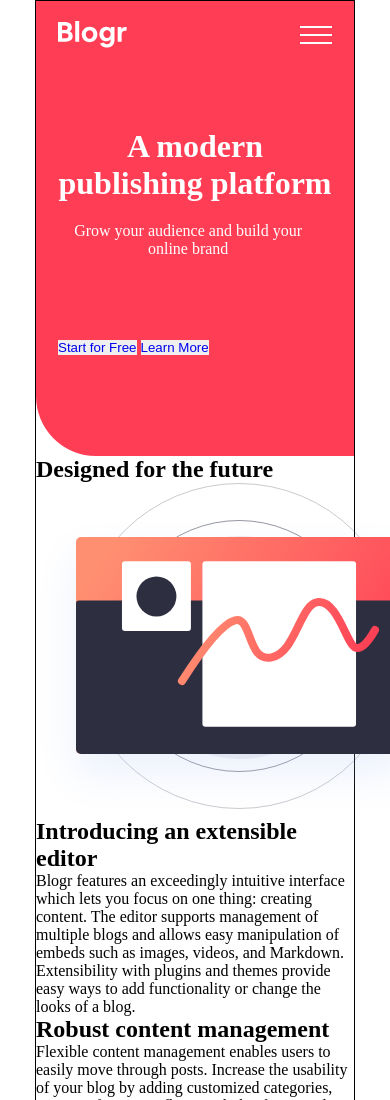
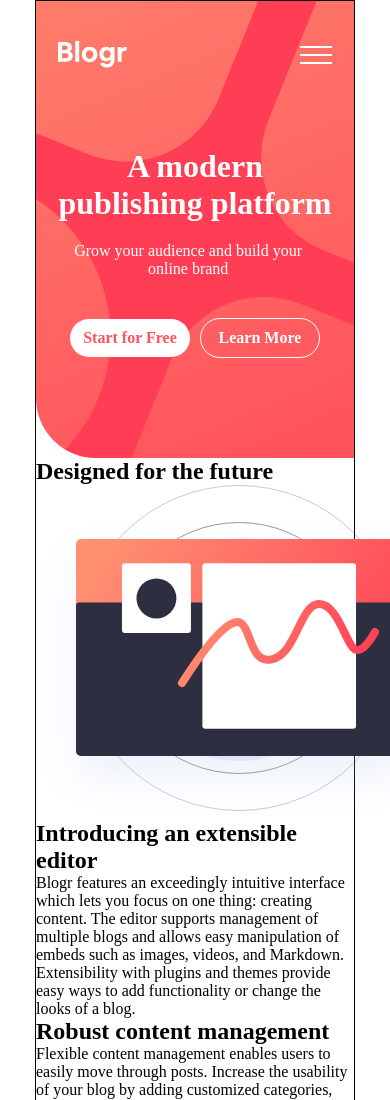
Before and after one commit to renato-albuquerque/blogr-landing-page, a plain HTML site: page index.html in a window 390 px wide. Shown: the top 1100 px of the page. Drawn offline with Linux system fonts and the light colour scheme.

Commit message:
completed header css - mobile

```diff
--- a/index.html
+++ b/index.html
@@ -56,9 +56,9 @@
                 <h1 class="titleHeader">A modern publishing platform</h1>
                 <p class="subtitleHeader">Grow your audience and build your online brand</p>
             </div>
-            <div>
-                <button><a href="#">Start for Free</a></button>
-                <button><a href="#">Learn More</a></button>
+            <div class="headerButtons">
+                <a class="buttonStart" href="#">Start for Free</a>
+                <a class="buttonLearn" href="#">Learn More</a>
             </div>
         </header>
         <main>
--- a/style.css
+++ b/style.css
@@ -4,7 +4,7 @@
     margin: 0;
     padding: 0;
     box-sizing: border-box;
-    border: none;
+    /* border: none; */
     text-decoration: none;
     list-style: none;
 }
@@ -16,8 +16,8 @@
 
     /* Primary */
 
-    --light-red: hsl(356, 100%, 66%);   /* (CTA text) */
-    --very-light-red: hsl(355, 100%, 74%);  /* (CTA hover background) */
+    --light-red-primary: hsl(356, 100%, 66%);   /* (CTA text) */
+    --very-light-red-primary: hsl(355, 100%, 74%);  /* (CTA hover background) */
     --very-dark-blue: hsl(208, 49%, 24%);   /* (headings) */
 
     /* Neutral */
@@ -31,8 +31,8 @@
 
     /* Background gradient - Intro/CTA mobile nav: */
 
-    --very-light-red: hsl(13, 100%, 72%);
-    --light-red: hsl(353, 100%, 62%);
+    --very-light-red-gradient: hsl(13, 100%, 72%);
+    --light-red-gradient: hsl(353, 100%, 62%);
 
     /* Background gradient - body: */
 
@@ -53,9 +53,10 @@ body {
 }
 
 header {
-    background-color: var(--light-red);
-    background-image: url(file/images/bg-pattern-intro-mobile.svg);
-    padding: 2rem 2.2rem 10rem;
+    background-color: var(--light-red-gradient);
+    background-image: url(./files/images/bg-pattern-intro-mobile.svg);
+    background-position: center;
+    padding: 4rem 2.2rem 10rem;
     border-bottom-left-radius: 6rem;
 }
 
@@ -88,5 +89,45 @@ header {
     color: var(--white);
     text-align: center;
     width: 95%;
-    margin-bottom: 8rem;
+    margin-bottom: 4rem;
 }
+
+.headerButtons {
+    display: flex;
+    justify-content: center;
+    align-items: center;
+    gap: 1rem;
+}
+
+.buttonStart {
+    background-color: var(--white);
+    color: var(--light-red-primary);
+    font-weight: bold;
+    border-radius: 2rem;
+    padding: 1rem;
+    width: 12rem;
+    text-align: center;
+}
+
+.buttonStart:hover {
+    background-color: var(--very-light-red-primary);
+    color: var(--white);
+    /* transition: ease-in-out 200ms; */
+}
+
+.buttonLearn {
+    border: 1px solid var(--white);
+    color: var(--white);
+    font-weight: bold;
+    border-radius: 2rem;
+    padding: 1rem;
+    width: 12rem;
+    text-align: center;
+}
+
+.buttonLearn:hover {
+    border: none;
+    background-color: var(--white);
+    color: var(--very-light-red-primary);
+    /* transition: ease-in-out 200ms; */
+}
```
